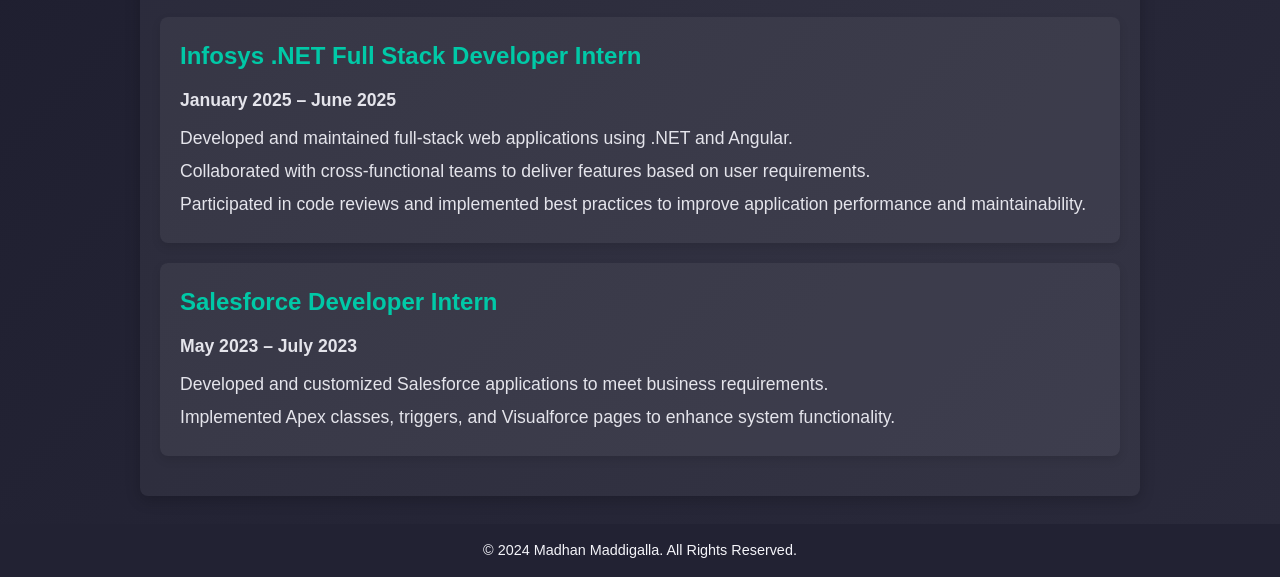
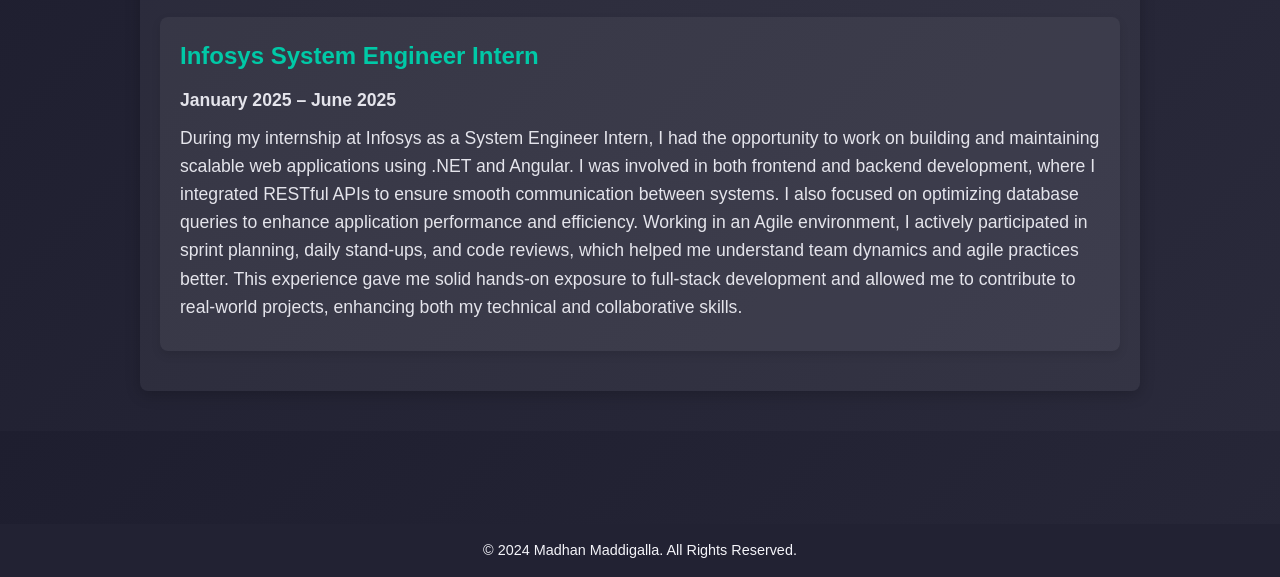
Before and after one commit to Maddigallamadhan/Portfolio, a plain HTML site: page experience.html in a window 1280 px wide. Shown: the part 223-800 px from the top of the page. Drawn offline with Linux system fonts and the light colour scheme.

Commit message:
Changed Experience component

```diff
--- a/experience.html
+++ b/experience.html
@@ -26,23 +26,18 @@
             <h2>Experience</h2>
 
             <article class="experience-item">
-                <h3>Infosys .NET Full Stack Developer Intern</h3>
+                <h3>Infosys System Engineer Intern</h3>
                 <p><strong>January 2025 – June 2025</strong></p>
-                <ul>
-                    <li>Developed and maintained full-stack web applications using .NET and Angular.</li>
-                    <li>Collaborated with cross-functional teams to deliver features based on user requirements.</li>
-                    <li>Participated in code reviews and implemented best practices to improve application performance and maintainability.</li>
-                </ul>
+
+                    <p>During my internship at Infosys as a System Engineer Intern, I had the opportunity to work on building and maintaining scalable web applications using .NET and Angular. I was involved in both frontend and backend development, where I integrated RESTful APIs to ensure smooth communication between systems.
+
+I also focused on optimizing database queries to enhance application performance and efficiency. Working in an Agile environment, I actively participated in sprint planning, daily stand-ups, and code reviews, which helped me understand team dynamics and agile practices better.
+
+This experience gave me solid hands-on exposure to full-stack development and allowed me to contribute to real-world projects, enhancing both my technical and collaborative skills.</p>
+
             </article>
 
-            <article class="experience-item">
-                <h3>Salesforce Developer Intern</h3>
-                <p><strong>May 2023 – July 2023</strong></p>
-                <ul>
-                    <li>Developed and customized Salesforce applications to meet business requirements.</li>
-                    <li>Implemented Apex classes, triggers, and Visualforce pages to enhance system functionality.</li>
-                </ul>
-            </article>
+
 
 
 
```
